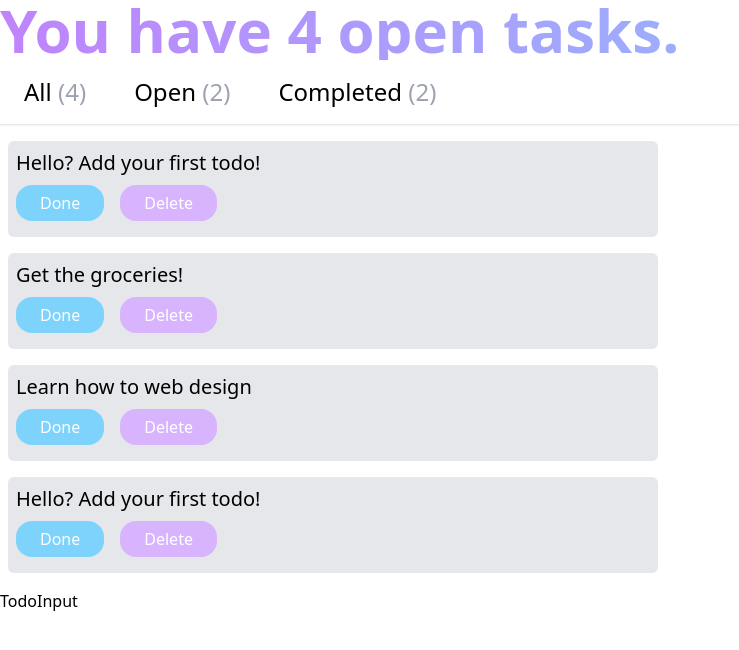
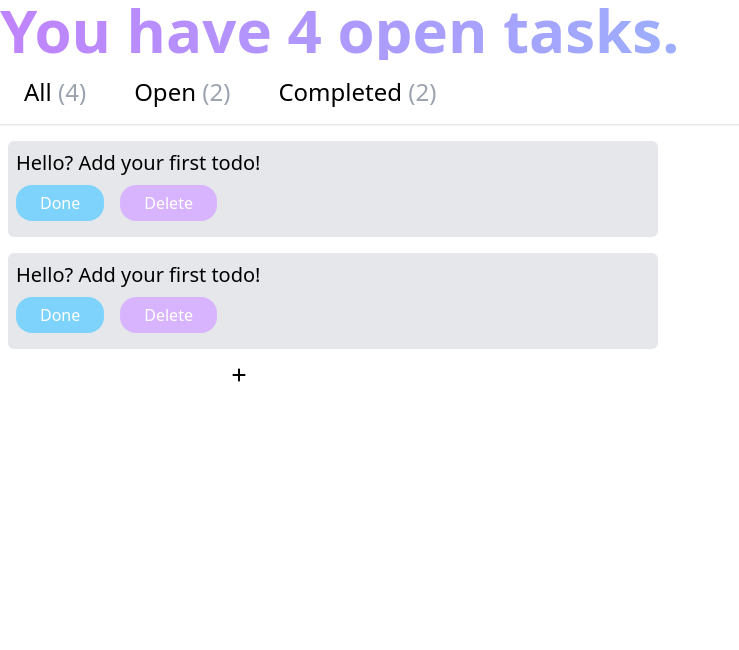
Before and after one commit to saraNasser4/ToDo-list, a React (Create React App) app: page / in a window 1280 px wide. Shown: the top 650 px of the page, without its empty margins (0-739 px from the left). Built offline with nearby package versions, Linux system fonts and the light colour scheme.

Commit message:
finish the Tabs filter 'hard coding' and start with input component

```diff
--- a/package.json
+++ b/package.json
@@ -9,6 +9,8 @@
     "prop-types": "^15.8.1",
     "react": "^18.3.1",
     "react-dom": "^18.3.1",
+    "react-icon": "^1.0.0",
+    "react-icons": "^5.3.0",
     "react-scripts": "5.0.1",
     "web-vitals": "^2.1.4"
   },
--- a/public/index.html
+++ b/public/index.html
@@ -3,13 +3,11 @@
   <head>
     <meta charset="utf-8" />
     <meta name="viewport" content="width=device-width, initial-scale=1" />
-    <meta name="theme-color" content="#000000" />
     <meta
       name="description"
       content="Web site created using create-react-app"
     />
-    <link rel="manifest" href="%PUBLIC_URL%/manifest.json" />
-    <title>ToDo App</title>
+    <title>Todo App</title>
   </head>
   <body>
     <div id="root"></div>
--- a/src/components/TodoCard.js
+++ b/src/components/TodoCard.js
@@ -2,20 +2,18 @@ import React from 'react'
 
 //key={index} todoIndex={index} todo={todo}
 
-function TodoCard ({ todoIndex, todo }) {
-  const btnsMass =['Done', 'Delete']
+function TodoCard ({ todo }) {
+  const btnsStyle = 'mr-4 my-2 px-6 py-1.5 rounded-2xl text-white'
   return (
     <div className="bg-gray-200 mx-2 my-4 rounded-md p-2 font-[500] max-w-[650px]">
       <p className='md:text-xl'>{todo.input}</p>
       <div>
-        {btnsMass.map((btn, ind)=> {
-          return (
-            <button key={ind} className='mr-4 my-2 px-6 py-1.5 rounded-2xl first:bg-sky-300 text-white last:bg-purple-300'>
-              <h6>{btn}</h6>
+            <button disabled={todo.complete} className={`${btnsStyle} bg-sky-500 disabled:bg-sky-300 disabled:cursor-not-allowed`}>
+              <h6>Done</h6>
             </button>
-
-          )
-        })}
+            <button className={`${btnsStyle} bg-purple-300`}>
+              <h6>Delete</h6>
+            </button>
       </div>
 
     </div>
--- a/src/components/TodoInput.js
+++ b/src/components/TodoInput.js
@@ -1,9 +1,13 @@
 import React from 'react'
+import { FaPlus } from "react-icons/fa6";
 
 function TodoInput () {
   return (
     <div>
-        TodoInput
+        <input type='text'/>
+        <button>
+          <FaPlus />
+        </button>
     </div>
   )
 }
--- a/src/components/TodoList.js
+++ b/src/components/TodoList.js
@@ -2,13 +2,19 @@ import React from 'react'
 import TodoCard from './TodoCard';
 
 function TodoList (props) {
+  const tab = 'Comleted'
+    const filterTodosList = tab === 'All' ?
+      props.todos :
+      tab === 'Comleted' ?
+      props.todos.filter(val => val.complete) :
+      props.todos.filter(val => !val.complete);
 
 
   return (
     <>
-        {props.todos.map((todo, index)=> {
+        {filterTodosList.map((todo, index)=> {
             return (
-                <TodoCard key={index} todoIndex={index} todo={todo} />
+                <TodoCard key={index} todo={todo} />
             )
         })}
     </>
```
Also changed, not shown: 1 other file (tests, documents, lock files or other folders).
